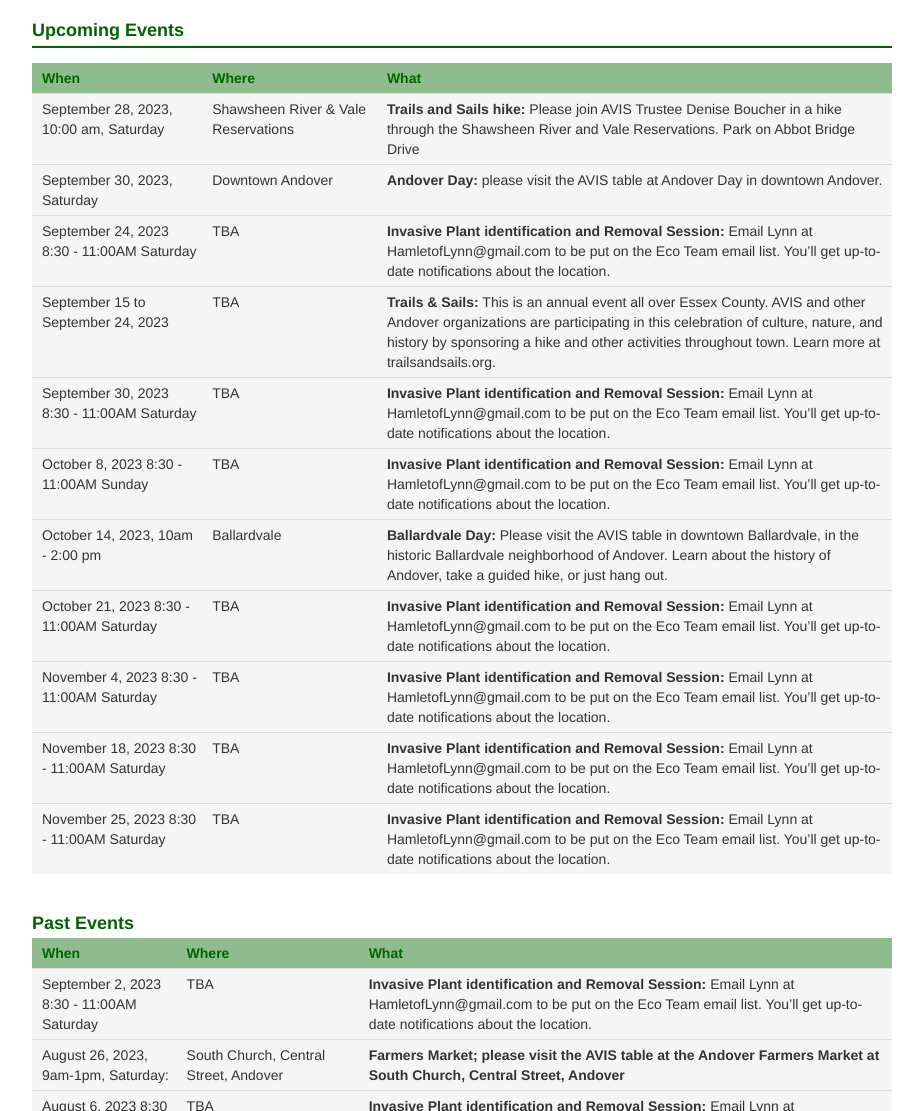
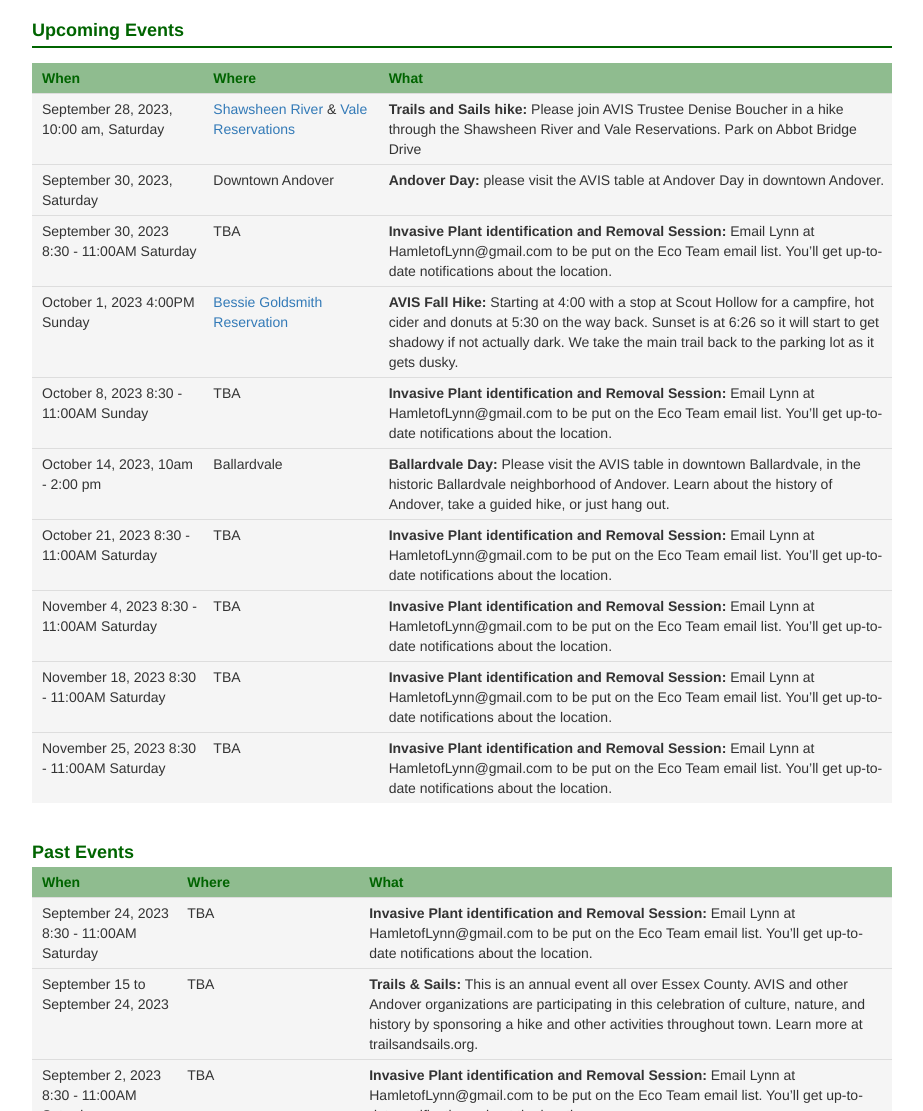
Before and after one commit to avisandover/avis-website, a Jekyll site: the page built from events.html, in a window 1280 px wide and 1400 px high, cut to the strip 289-1400 px from the top of the window. Shown: the whole strip, without its empty margins (178-1101 px from the left). Built offline with Jekyll 4.4.1, drawn with Linux system fonts in a browser that asks for light colours; nearby versions of some CDN libraries.

Commit message:
New event

```diff
--- a/_layouts/cal.html
+++ b/_layouts/cal.html
@@ -51,6 +51,12 @@
             title: 'Andover Day: Visit AVIS Table',
             start: "2023-09-30T01:00:00-00:00",
             end: "2023-09-30T24:00:00-00:00",
+            url: "/events.html"
+          },
+          {
+            title: 'AVIS Fall Hike',
+            start: "2023-10-01T16:00:00-00:00",
+            end: "2023-10-01T19:00:00-00:00",
             url: "/events.html"
           },
           {
--- a/events.html
+++ b/events.html
@@ -29,12 +29,11 @@
 				September 28, 2023, 10:00 am, Saturday
 			</td>
 			<td>
-				Shawsheen River &amp; Vale Reservations
+				<a href="/shawsheenriver.html">Shawsheen River</a> &amp; <a href="/vale.html">Vale Reservations</a>
 			</td>
 			<td>
 				<b>Trails and Sails hike:</b> Please join AVIS Trustee Denise Boucher in a hike through the Shawsheen
 				River and Vale Reservations. Park on Abbot Bridge Drive
-
 			</td>
 		</tr>
 		<tr>
@@ -50,7 +49,7 @@
 		</tr>
 		<tr>
 			<td>
-				September 24, 2023 8:30 - 11:00AM Saturday
+				September 30, 2023 8:30 - 11:00AM Saturday
 			</td>
 			<td>
 				TBA
@@ -61,32 +60,19 @@
 				notifications about the location.
 			</td>
 		</tr>
-		<tr>
-			<td>
-				September 15 to September 24, 2023
-			</td>
-			<td>
-				TBA
-			</td>
-			<td>
-				<b>Trails & Sails:</b> This is an annual event all over Essex County. AVIS and other Andover
-				organizations are participating in this celebration of culture, nature, and history by sponsoring a hike
-				and other activities throughout town. Learn more at trailsandsails.org.
-
-			</td>
-		</tr>
 
 		<tr>
 			<td>
-				September 30, 2023 8:30 - 11:00AM Saturday
+				October 1, 2023 4:00PM Sunday
 			</td>
 			<td>
-				TBA
+				<a href="/goldsmith.html">Bessie Goldsmith Reservation</a>
 			</td>
 			<td>
-				<b>Invasive Plant identification and Removal Session: </b>
-				Email Lynn at HamletofLynn@gmail.com to be put on the Eco Team email list. You’ll get up-to-date
-				notifications about the location.
+				<b>AVIS Fall Hike: </b>
+				Starting at 4:00 with a stop at Scout Hollow for a campfire, hot cider and donuts at 5:30 on the way
+				back. Sunset is at 6:26 so it will start to get shadowy if not actually dark. We take the main trail
+				back to the parking lot as it gets dusky.
 			</td>
 		</tr>
 
@@ -187,6 +173,33 @@
 			</tr>
 		</thead>
 
+		<tr>
+			<td>
+				September 24, 2023 8:30 - 11:00AM Saturday
+			</td>
+			<td>
+				TBA
+			</td>
+			<td>
+				<b>Invasive Plant identification and Removal Session: </b>
+				Email Lynn at HamletofLynn@gmail.com to be put on the Eco Team email list. You’ll get up-to-date
+				notifications about the location.
+			</td>
+		</tr>
+		<tr>
+			<td>
+				September 15 to September 24, 2023
+			</td>
+			<td>
+				TBA
+			</td>
+			<td>
+				<b>Trails & Sails:</b> This is an annual event all over Essex County. AVIS and other Andover
+				organizations are participating in this celebration of culture, nature, and history by sponsoring a hike
+				and other activities throughout town. Learn more at trailsandsails.org.
+
+			</td>
+		</tr>
 		<tr>
 			<td>
 				September 2, 2023 8:30 - 11:00AM Saturday
--- a/index.html
+++ b/index.html
@@ -136,6 +136,7 @@
             <span style="color: red;">Due to weather changes, Andover Day is moved to Sep 30th.</span><br />
             <a href="/events.html">Sep 28 @ 10a: Trails & Sails hike - Shawsheen River and Vale Reservations</a><br />
             <a href="/events.html">Sep 30 @ 8:30a: Invasive Plant identification and Removal Session</a><br />
+            <a href="/events.html">Oct 1 @ 4p: AVIS Fall Hike at Bessie Goldsmith Reservation</a><br />
           </p>
 
           <p>
```
